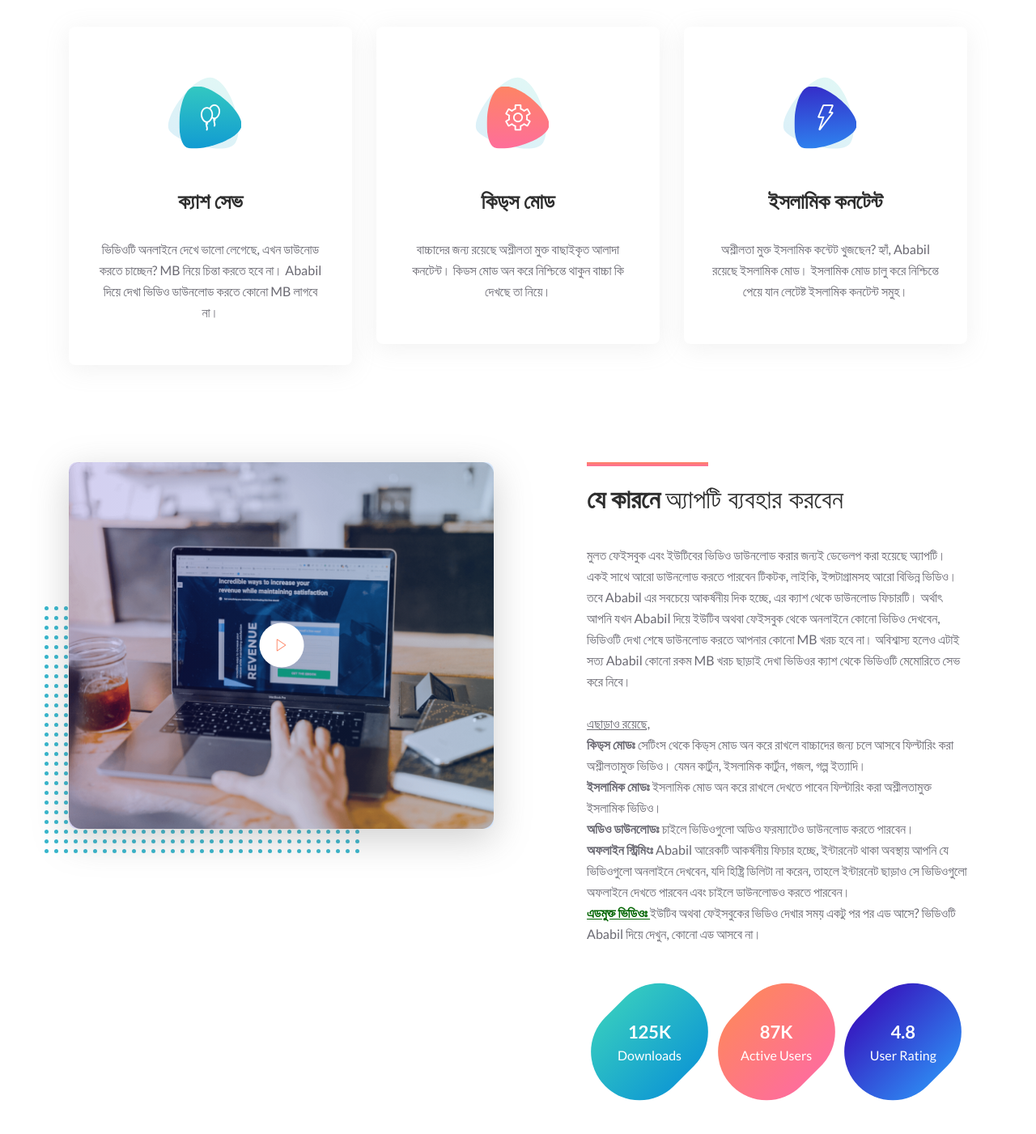
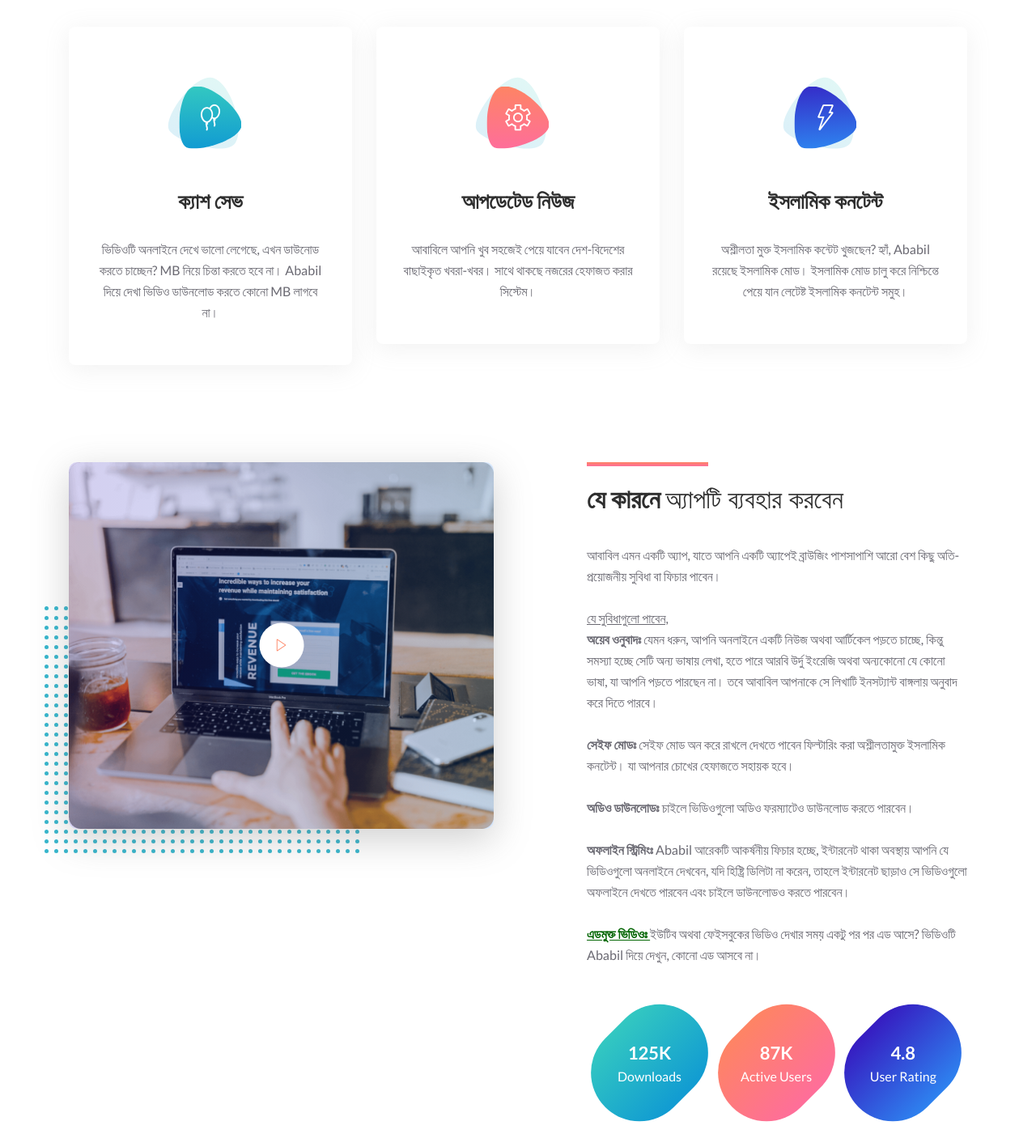
Before and after one commit to ababilweb/ababilweb, a plain HTML site: page index.html in a window 1280 px wide. Shown: the part 979-2380 px from the top of the page at 81% size. Drawn offline with Linux system fonts and the light colour scheme; files whose address does not match are found by name.

Commit message:
Add files via upload

```diff
--- a/index.html
+++ b/index.html
@@ -184,9 +184,8 @@
                             <i class="lni-cog"></i>
                         </div>
                         <div class="services-content mt-30">
-                            <h4 class="services-title"><a href="#">কিড্‌স মোড</a></h4>
-                            <p class="text">বাচ্চাদের জন্য রয়েছে অশ্লীলতা মুক্ত বাছাইকৃত আলাদা কনটেন্ট। কিডস মোড অন করে
-                                নিশ্চিন্তে থাকুন বাচ্চা কি দেখছে তা নিয়ে।</p>
+                            <h4 class="services-title"><a href="#">আপডেটেড নিউজ</a></h4>
+                            <p class="text">আবাবিলে আপনি খুব সহজেই পেয়ে যাবেন দেশ-বিদেশের বাছাইকৃত খবরা-খবর। সাথে থাকছে নজরের হেফাজত করার সিস্টেম। </p>
                         </div>
                     </div> <!-- single services -->
                 </div>
@@ -230,7 +229,8 @@
                                 <img src="assets/images/video.png" alt="video">
                             </div>
                             <div class="video-icon">
-                                <a href="https://www.youtube.com/watch?v=P-bfjd9bJOg" class="video-popup"><i
+                                <!-- https://www.youtube.com/watch?v=P-bfjd9bJOg -->
+                                <a href="#" class="video-popup"><i
                                         class="lni-play"></i></a>
                             </div>
                         </div> <!-- video wrapper -->
@@ -243,26 +243,24 @@
                                 <div class="line"></div>
                                 <h3 class="title">যে কারনে <span> অ্যাপটি ব্যবহার করবেন</span></h3>
                             </div> <!-- section title -->
-                            <p class="text">মুলত ফেইসবুক এবং ইউটিবের ভিডিও ডাউনলোড করার জন্যই ডেভেলপ করা হয়েছে অ্যাপটি।
-                                একই সাথে আরো ডাউনলোড করতে পারবেন টিকটক, লাইকি, ইন্সটাগ্রামসহ আরো বিভিন্ন ভিডিও।<br>
-                                তবে Ababil এর সবচেয়ে আকর্ষনীয় দিক হচ্ছে, এর ক্যাশ থেকে ডাউনলোড ফিচারটি।
-                                অর্থাৎ আপনি যখন Ababil দিয়ে ইউটিব অথবা ফেইসবুক থেকে অনলাইনে কোনো ভিডিও দেখবেন,
-                                ভিডিওটি দেখা শেষে ডাউনলোড করতে আপনার কোনো MB খরচ হবে না।
-                                অবিশ্বাস্য হলেও এটাই সত্য Ababil কোনো রকম MB খরচ ছাড়াই দেখা ভিডিওর ক্যাশ থেকে ভিডিওটি
-                                মেমোরিতে সেভ করে নিবে।
+                            <p class="text">আবাবিল এমন একটি অ্যাপ, যাতে আপনি একটি অ্যাপেই ব্রাউজিং পাশসাপাশি আরো বেশ কিছু অতি-প্রয়োজনীয় সুবিধা বা ফিচার পাবেন।
                                 <br><br>
-                                <u>এছাড়াও রয়েছে,</u> <br>
-                                <b>কিড্‌স মোডঃ </b>সেটিংস থেকে কিড্‌স মোড অন করে রাখলে
-                                বাচ্চাদের জন্য চলে আসবে ফিল্টারিং করা অশ্লীলতামুক্ত ভিডিও। যেমন কার্টুন, ইসলামিক
-                                কার্টুন, গজল, গল্প ইত্যাদি।<br>
-                                <b>ইসলামিক মোডঃ</b> ইসলামিক মোড অন করে রাখলে দেখতে পাবেন ফিল্টারিং করা অশ্লীলতামুক্ত
-                                ইসলামিক ভিডিও।
+                                <u>যে সুবিধাগুলো পাবেন,</u> <br>
+                                <b>অয়েব ওনুবাদঃ </b>
+                                যেমন ধরুন, আপনি অনলাইনে একটি নিউজ অথবা আর্টিকেল পড়তে চাচ্ছে, কিন্তু সমস্যা হচ্ছে সেটি অন্য ভাষায় লেখা, হতে পারে আরবি উর্দু ইংরেজি অথবা অন্যকোনো যে কোনো ভাষা, যা আপনি পড়তে পারছেন না। তবে আবাবিল আপনাকে সে লিখাটি ইনসট্যান্ট বাঙ্গলায় অনুবাদ করে দিতে পারবে।
+                                <br><br>
+                                <b>সেইফ মোডঃ</b>
+                                সেইফ মোড অন করে রাখলে দেখতে পাবেন ফিল্টারিং করা অশ্লীলতামুক্ত
+                                ইসলামিক কনটেন্ট। যা আপনার চোখের হেফাজতে সহায়ক হবে।
+                                <br><br>
+                                <b>অডিও ডাউনলোডঃ</b>
+                                চাইলে ভিডিওগুলো অডিও ফরম্যাটেও ডাউনলোড করতে পারবেন।<br>
                                 <br>
-                                <b>অডিও ডাউনলোডঃ</b> চাইলে ভিডিওগুলো অডিও ফরম্যাটেও ডাউনলোড করতে পারবেন।<br>
-                                <b>অফলাইন স্ট্রিমিংঃ </b>Ababil আরেকটি আকর্ষনীয় ফিচার হচ্ছে, ইন্টারনেট থাকা অবস্থায় আপনি
+                                <b>অফলাইন স্ট্রিমিংঃ </b>
+                                Ababil আরেকটি আকর্ষনীয় ফিচার হচ্ছে, ইন্টারনেট থাকা অবস্থায় আপনি
                                 যে ভিডিওগুলো অনলাইনে দেখবেন, যদি হিষ্ট্রি ডিলিটা না করেন, তাহলে ইন্টারনেট ছাড়াও সে
                                 ভিডিওগুলো অফলাইনে দেখতে পারবেন এবং চাইলে ডাউনলোডও করতে পারবেন।
-                                <br>
+                                <br> <br>
                                 <b style="color: darkgreen;"> <u>এডমুক্ত ভিডিওঃ </u></b> ইউটিব অথবা ফেইসবুকের ভিডিও
                                 দেখার সময়
                                 একটু পর পর এড আসে?
@@ -395,8 +393,8 @@
                             </div>
                             <ul class="contact">
                                 <!-- <li>+809272561823</li> -->
-                                <li>insafSoft.bd@gmail.com</li>
-                                <li>www.insafSoft.com.bd</li>
+                                <li>ababilweb.bd@gmail.com</li>
+                                <li>https://www.ababilweb.github.io</li>
                                 <li>Dhaka,Bangladesh</li>
                             </ul>
                         </div> <!-- footer contact -->
```
